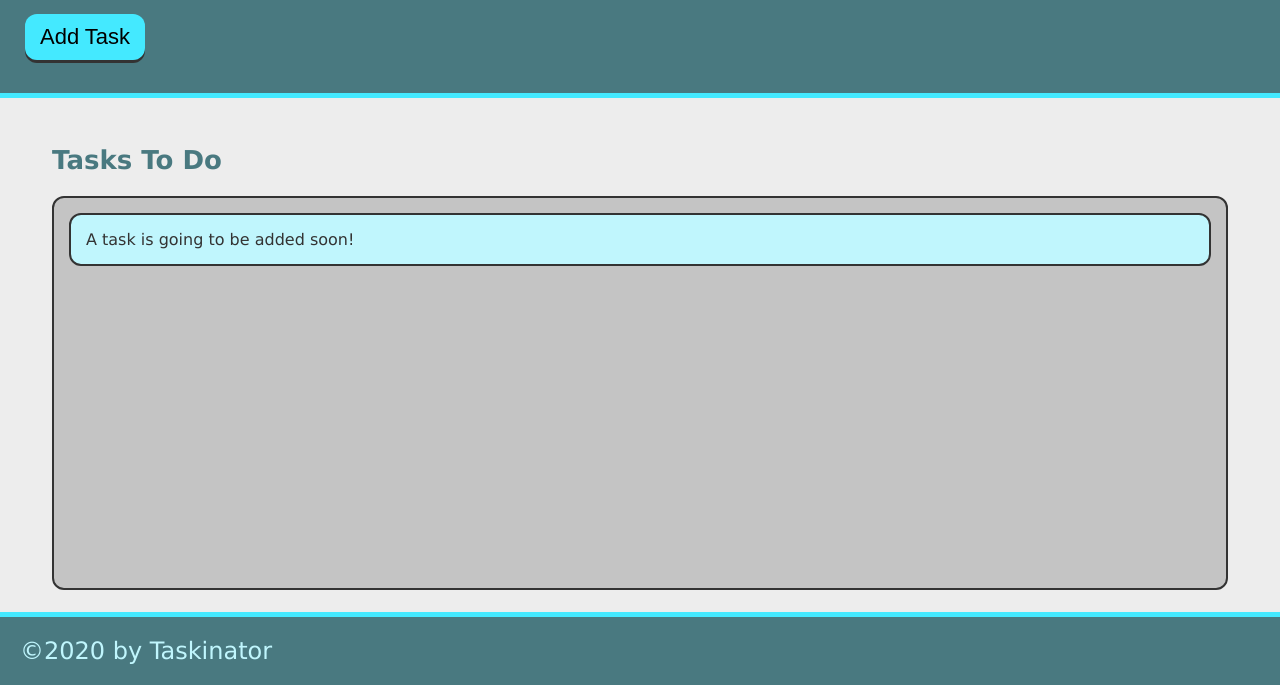
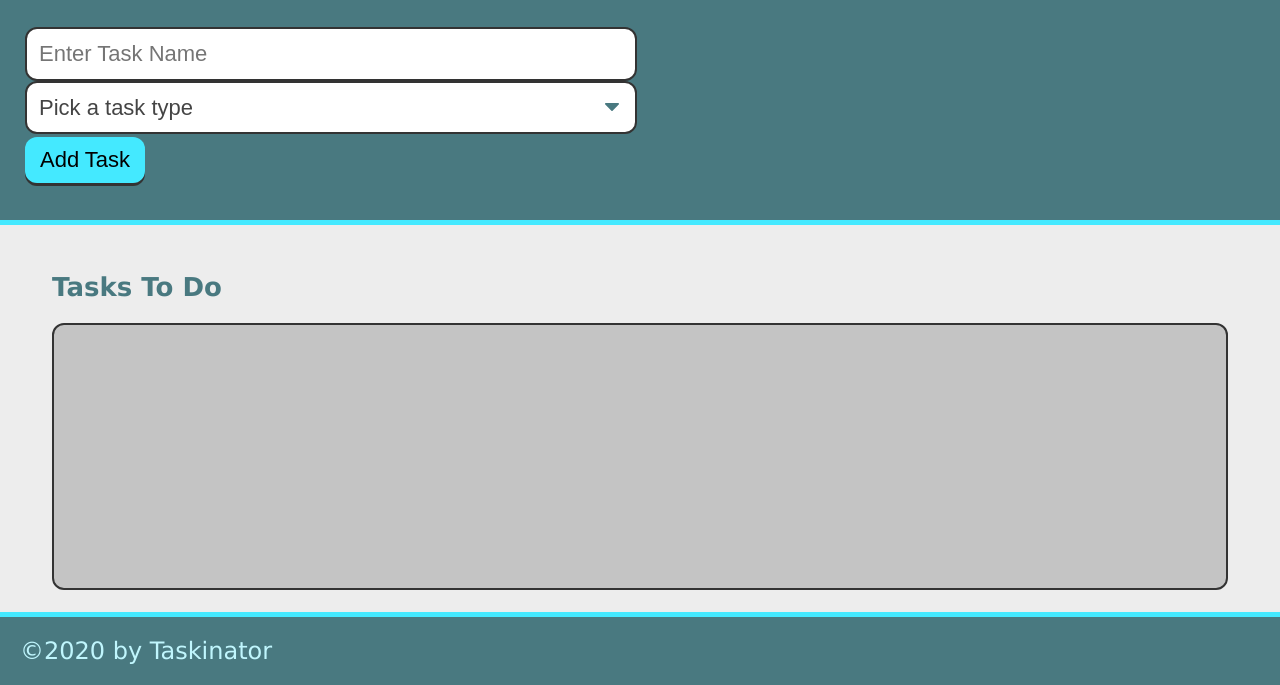
Before and after one commit to jleal805/taskinator, a plain HTML site: page index.html in a window 1280 px wide. Shown: the part 115-800 px from the top of the page. Drawn offline with Linux system fonts and the light colour scheme.

Commit message:
added feature of form submit

```diff
--- a/assets/css/style.css
+++ b/assets/css/style.css
@@ -56,7 +56,8 @@ form input {
 
 form .form-group {
   margin: 10px 6px 10px 0;
-  flex: 1;
+  flex: 0.5;
+
 }
 
 footer {
@@ -110,6 +111,7 @@ footer {
   background: var(--tertiary);
   border-radius: 12px;
   margin-bottom: 20px;
+  margin-top: 10px;
 }
 
 .task-name {
@@ -143,7 +145,7 @@ footer {
   font-size: 2.2rem;
   border-radius: 12px;
   position: relative;
-  top: -3px;
+  top: 3px;
   box-shadow: 0 3px var(--grey);
 }
 
@@ -218,7 +220,7 @@ footer {
 
 @media screen and (max-width: 980px) {
   form .form-group {
-    flex: 1 100%;
+    flex: 0.5 100%;
   }
 
   form .form-group button {
--- a/index.html
+++ b/index.html
@@ -19,8 +19,19 @@
     <header>
         <h1 class="page-title">Taskinator</h1>
         <p>Click the button below to add a new task!</p>
-        <button class="btn" id="save-task">Add Task</button>
+        <form id="task-form">
+                <div class="form-group">
+                    <input type="text" name="task-name" class="text-input" placeholder="Enter Task Name" />
+                    <select name="task-type" class="select-dropdown">
+                        <option value="" disaled selected>Pick a task type</option>
+                        <option value="Print">Print</option>
+                        <option value="web">Web</option>
+                        <option value="Mobile">Mobile</option>
+                    </select>
 
+                    <button class="btn" id="save-task" type="submit">Add Task</button>
+                </div>
+         </form>
     </header>
 
 
@@ -29,7 +40,6 @@
         <section class="task-list-wrapper">
             <h2 class="list-title">Tasks To Do</h2>
             <ul class="task-list" id="tasks-to-do">
-                <li class="task-item">A task is going to be added soon!</li>
             </ul>
         </section>
     </main>
```
